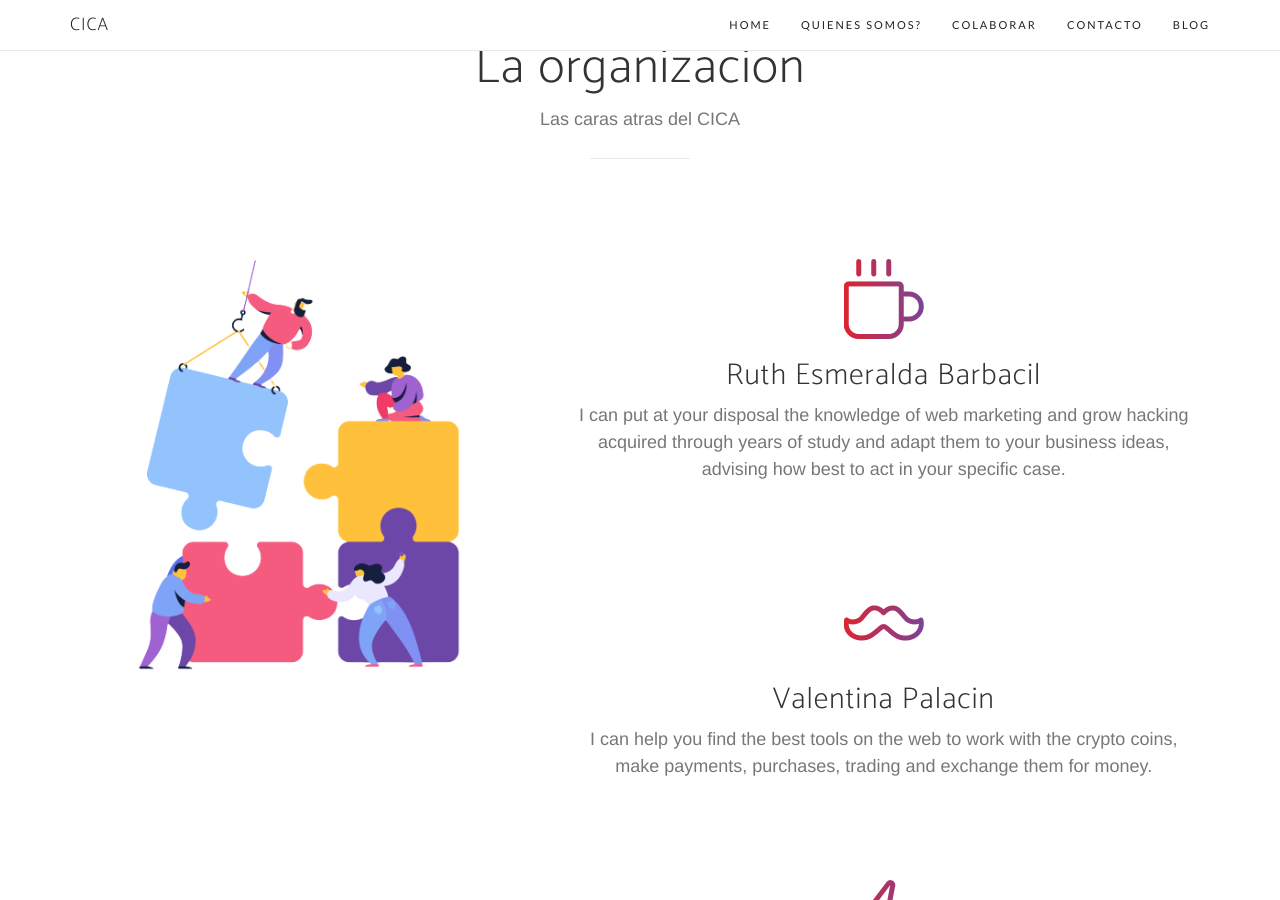
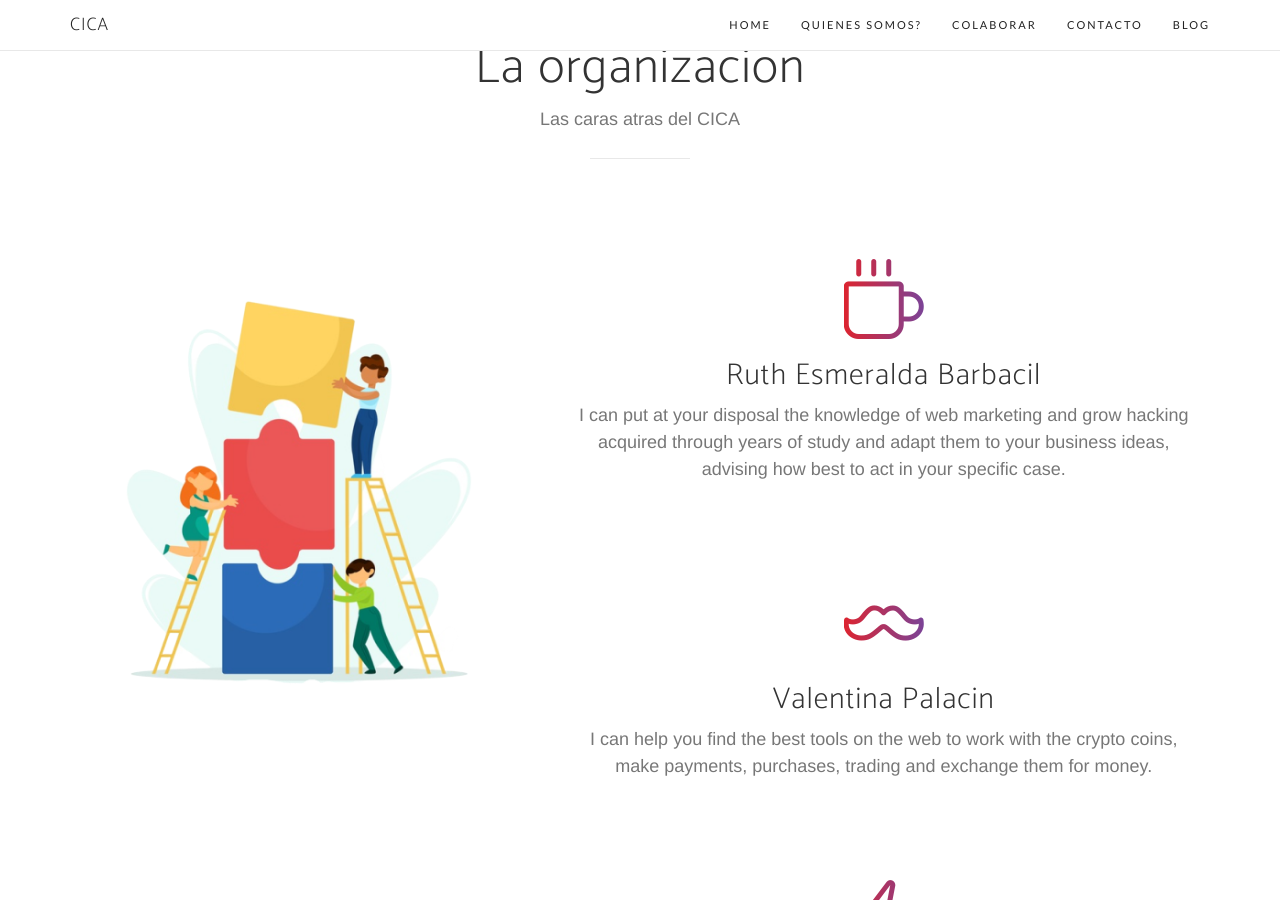
Before and after one commit to CICALATAM/cicalatam.github.io, a Jekyll site: the page built from funds.html, in a window 1280 px wide and 900 px high, scrolled down 2724 px. Built offline with Jekyll 4.4.1, drawn with Linux system fonts in a browser that asks for light colours; nearby versions of some CDN libraries; some web fonts are replaced.

Commit message:
change team image

```diff
--- a/_includes/services-funds.html
+++ b/_includes/services-funds.html
@@ -16,7 +16,7 @@
                         <div class="device">
                                 <div class="screen">
                                     <!-- Demo image for screen mockup, you can put an image here, some HTML, an animation, video, or anything else! -->
-                                    <img src="/img/team.png" class="img-responsive" alt=""> </div>
+                                    <img src="/img/team-large.png" class="img-responsive" alt=""> </div>
                                 <div class="button">
                                     <!-- You can hook the "home button" to some JavaScript events or just remove it -->
                                 </div>
```
Also changed, not shown: img/team-large.png (added).
